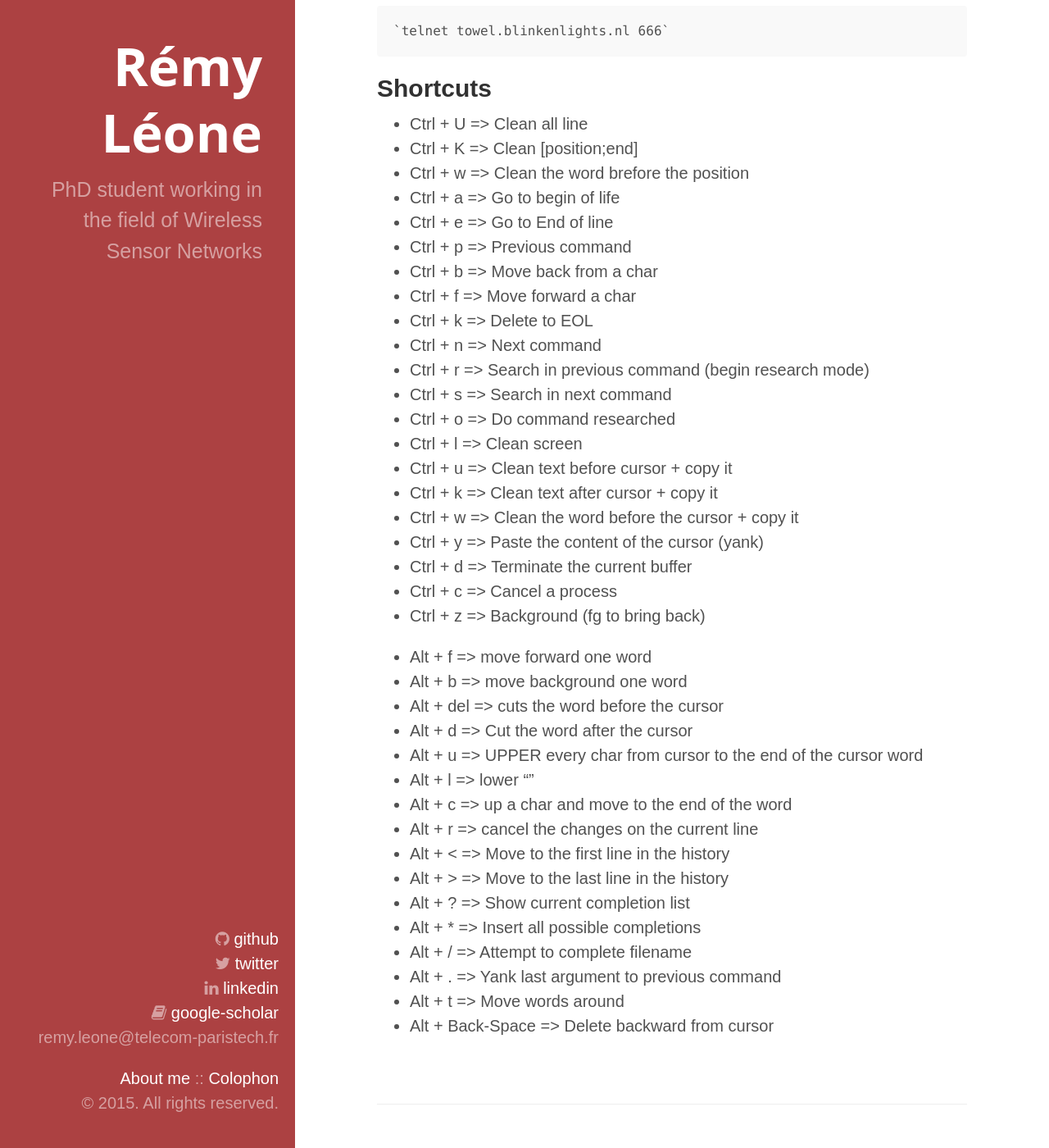
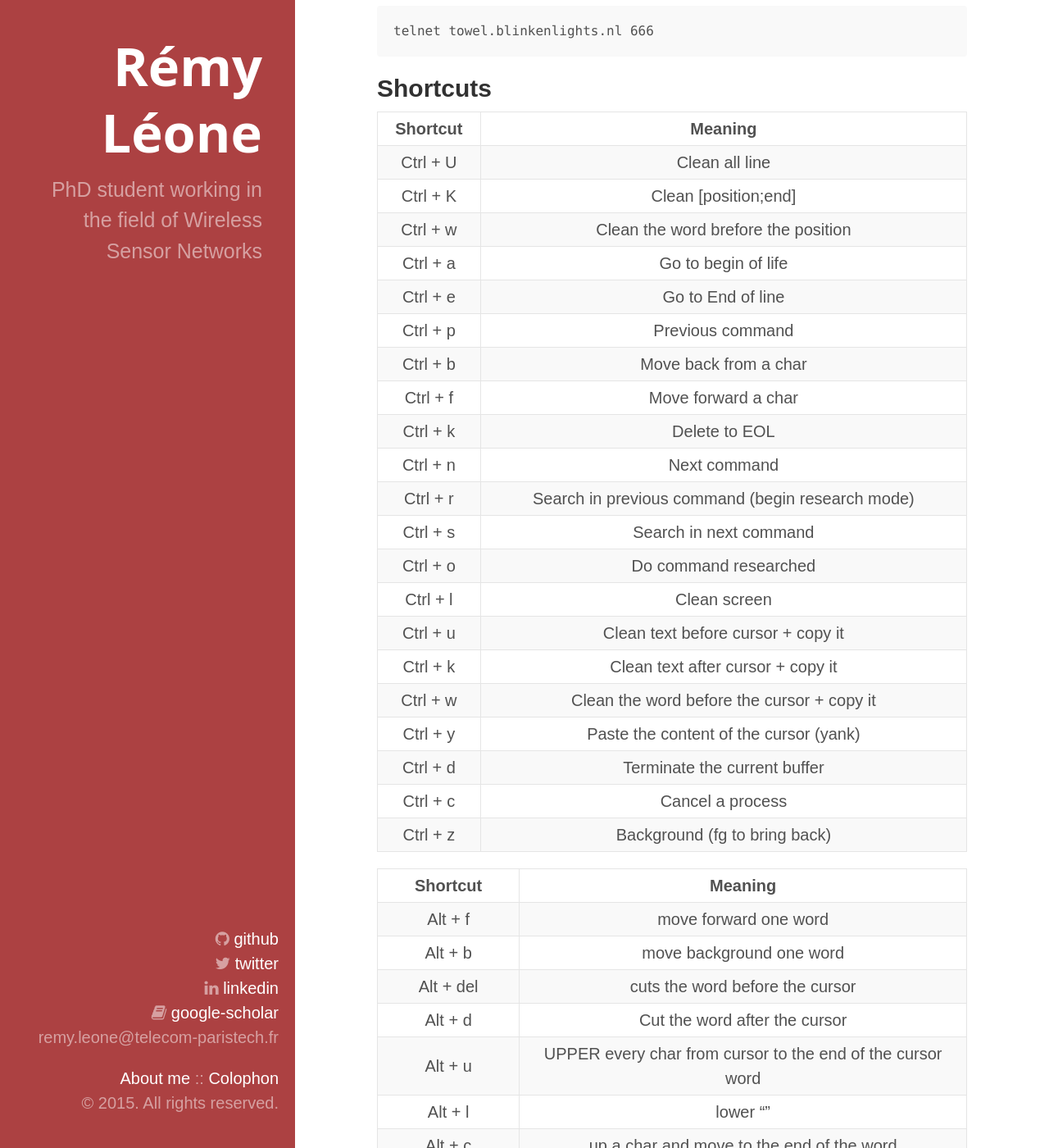
Before and after one commit to remyleone/remyleone.github.io, a Jekyll site: the page built from _posts/2014-5-8-Some-shortcuts.markdown, in a window 1280 px wide and 1400 px high, scrolled down 301 px. Shown: the whole window at 82% size. Built offline with Jekyll 4.4.1, drawn with Linux system fonts in a browser that asks for light colours; nearby versions of some CDN libraries; some of the changed text lies outside the part shown.

Commit message:
Migrate to tabular

```diff
--- a/_posts/2014-5-8-Some-shortcuts.markdown
+++ b/_posts/2014-5-8-Some-shortcuts.markdown
@@ -9,46 +9,50 @@ typing on a UNIX like terminal.
 BOFH Excuses
 ------------
 
-    `telnet towel.blinkenlights.nl 666`
+    telnet towel.blinkenlights.nl 666
 
 Shortcuts
 ---------
 
-- Ctrl + U => Clean all line
-- Ctrl + K => Clean [position;end]
-- Ctrl + w => Clean the word brefore the position
-- Ctrl + a => Go to begin of life
-- Ctrl + e => Go to End of line
-- Ctrl + p => Previous command
-- Ctrl + b => Move back from a char
-- Ctrl + f => Move forward a char
-- Ctrl + k => Delete to EOL
-- Ctrl + n => Next command
-- Ctrl + r => Search in previous command (begin research mode)
-- Ctrl + s => Search in next command
-- Ctrl + o => Do command researched
-- Ctrl + l => Clean screen
-- Ctrl + u => Clean text before cursor + copy it
-- Ctrl + k => Clean text after cursor + copy it
-- Ctrl + w => Clean the word before the cursor + copy it
-- Ctrl + y => Paste the content  of the cursor (yank)
-- Ctrl + d => Terminate the current buffer
-- Ctrl + c => Cancel a process
-- Ctrl + z => Background (fg to bring back)
+| Shortcut  | Meaning |
+|:-------:|:-------:|
+|Ctrl + U  | Clean all line |
+|Ctrl + K  | Clean [position;end] |
+|Ctrl + w  | Clean the word brefore the position |
+|Ctrl + a  | Go to begin of life |
+|Ctrl + e  | Go to End of line |
+|Ctrl + p  | Previous command |
+|Ctrl + b  | Move back from a char |
+|Ctrl + f  | Move forward a char |
+|Ctrl + k  | Delete to EOL |
+|Ctrl + n  | Next command |
+|Ctrl + r  | Search in previous command (begin research mode) |
+|Ctrl + s  | Search in next command |
+|Ctrl + o  | Do command researched |
+|Ctrl + l  | Clean screen |
+|Ctrl + u  | Clean text before cursor + copy it |
+|Ctrl + k  | Clean text after cursor + copy it |
+|Ctrl + w  | Clean the word before the cursor + copy it |
+|Ctrl + y  | Paste the content  of the cursor (yank) |
+|Ctrl + d  | Terminate the current buffer |
+|Ctrl + c  | Cancel a process |
+|Ctrl + z  | Background (fg to bring back) |
 
-- Alt + f => move forward one word
-- Alt + b => move background one word
-- Alt + del => cuts the word before the cursor
-- Alt + d => Cut the word after the cursor
-- Alt + u => UPPER every char from cursor to the end of the cursor word
-- Alt + l => lower ""
-- Alt + c => up a char and move to the end of the word
-- Alt + r => cancel the changes on the current line
-- Alt + < => Move to the first line in the history
-- Alt + > => Move to the last line in the history
-- Alt + ? => Show current completion list
-- Alt + * => Insert all possible completions
-- Alt + / => Attempt to complete filename
-- Alt + . => Yank last argument to previous command
-- Alt + t => Move words around
-- Alt + Back-Space => Delete backward from cursor
+| Shortcut  | Meaning |
+|:-------:|:-------:|
+|Alt + f  | move forward one word |
+|Alt + b  | move background one word |
+|Alt + del  | cuts the word before the cursor |
+|Alt + d  | Cut the word after the cursor |
+|Alt + u  | UPPER every char from cursor to the end of the cursor word |
+|Alt + l  | lower "" |
+|Alt + c  | up a char and move to the end of the word |
+|Alt + r  | cancel the changes on the current line |
+|Alt + <  | Move to the first line in the history |
+|Alt + >  | Move to the last line in the history |
+|Alt + ?  | Show current completion list |
+|Alt + *  | Insert all possible completions |
+|Alt + /  | Attempt to complete filename |
+|Alt + .  | Yank last argument to previous command |
+|Alt + t  | Move words around |
+|Alt + Back-Space  | Delete backward from cursor |
```
